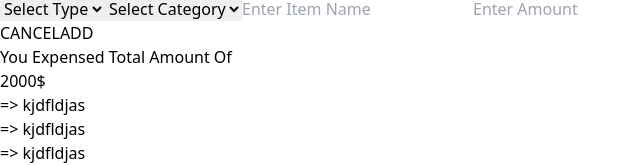
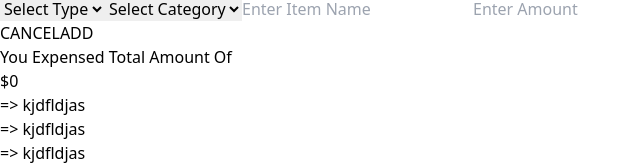
Before and after one commit to Aayan-Ahmed-17/Expense-App, a React (Vite) app: page / in a window 1280 px wide. Shown: the part 235-400 px from the top of the page, without its empty margins (0-641 px from the left). Built offline with nearby package versions, Linux system fonts and the light colour scheme.

Commit message:
show expense amount done | charts data & dynamic li remains

```diff
--- a/src/Home.jsx
+++ b/src/Home.jsx
@@ -76,7 +76,7 @@ const Home = () => {
           {/* </div> */}
         </>
       )}
-      <Sidebar expenses={expenses} tailwindClasses="col-span-3 row-span-8" />
+      <Sidebar expense={expense} expenses={expenses} tailwindClasses="col-span-3 row-span-8" />
     </div>
   );
 };
--- a/src/components/Sidebar.jsx
+++ b/src/components/Sidebar.jsx
@@ -1,12 +1,12 @@
 import React from "react";
 import Chart from "./Chart";
 
-const Sidebar = ({ expenses, tailwindClasses }) => {
+const Sidebar = ({ expenses, expense,tailwindClasses }) => {
   return (
     <div className={`grid grid-rows-8 bg-white border-2 shadow-xl rounded-lg pt-2 ${tailwindClasses}`}>
       <h2 className="text-xl font-bold row-span-1 text-center">
         You Expensed Total Amount Of <br />
-        <span className="italic">2000$</span>
+        <span className="italic">${expense}</span>
       </h2>
       <div className="grid row-span-7 grid-rows-7">
         <Chart expenses={expenses} tailwindClasses="row-span-4" />
```
